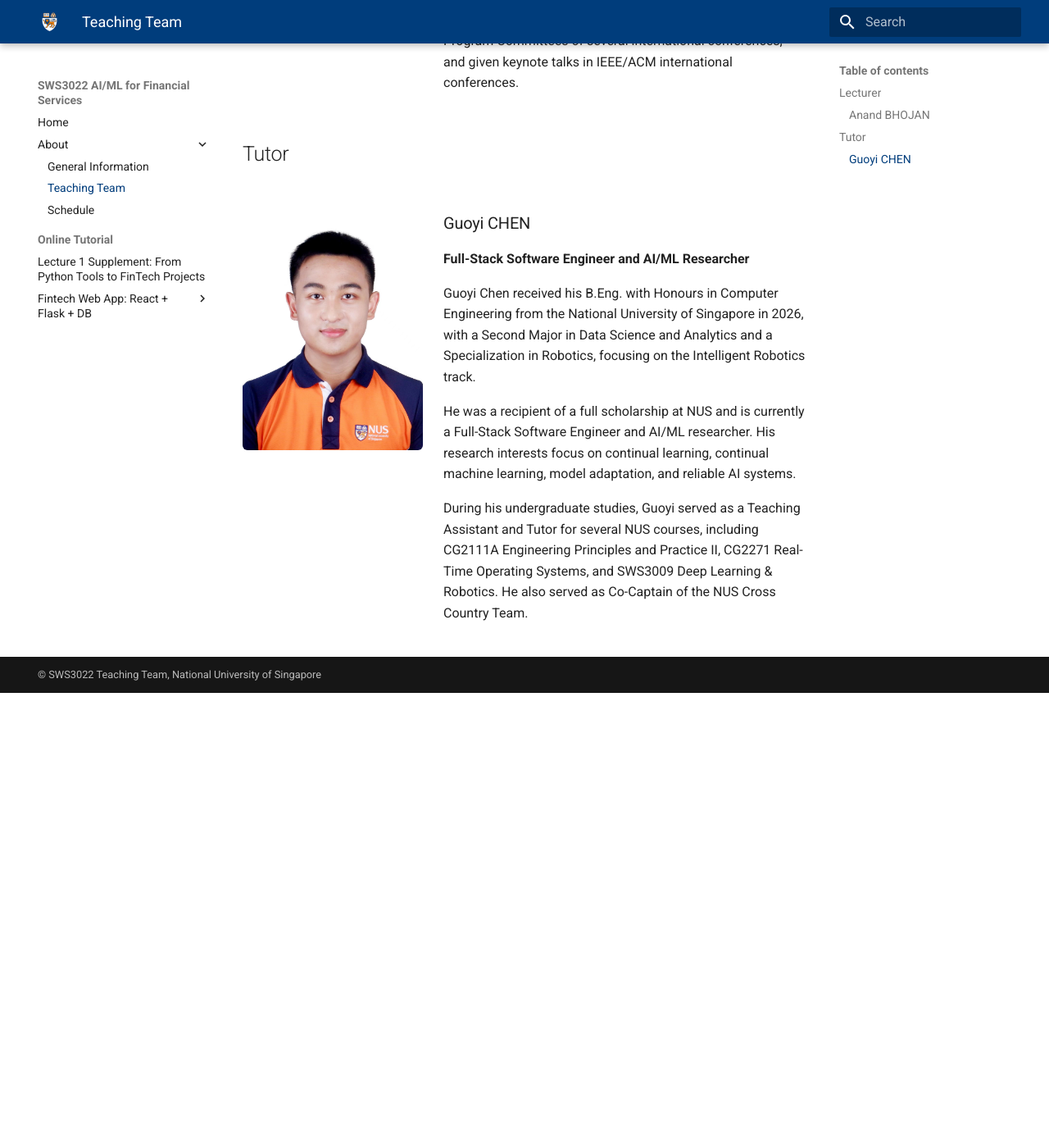
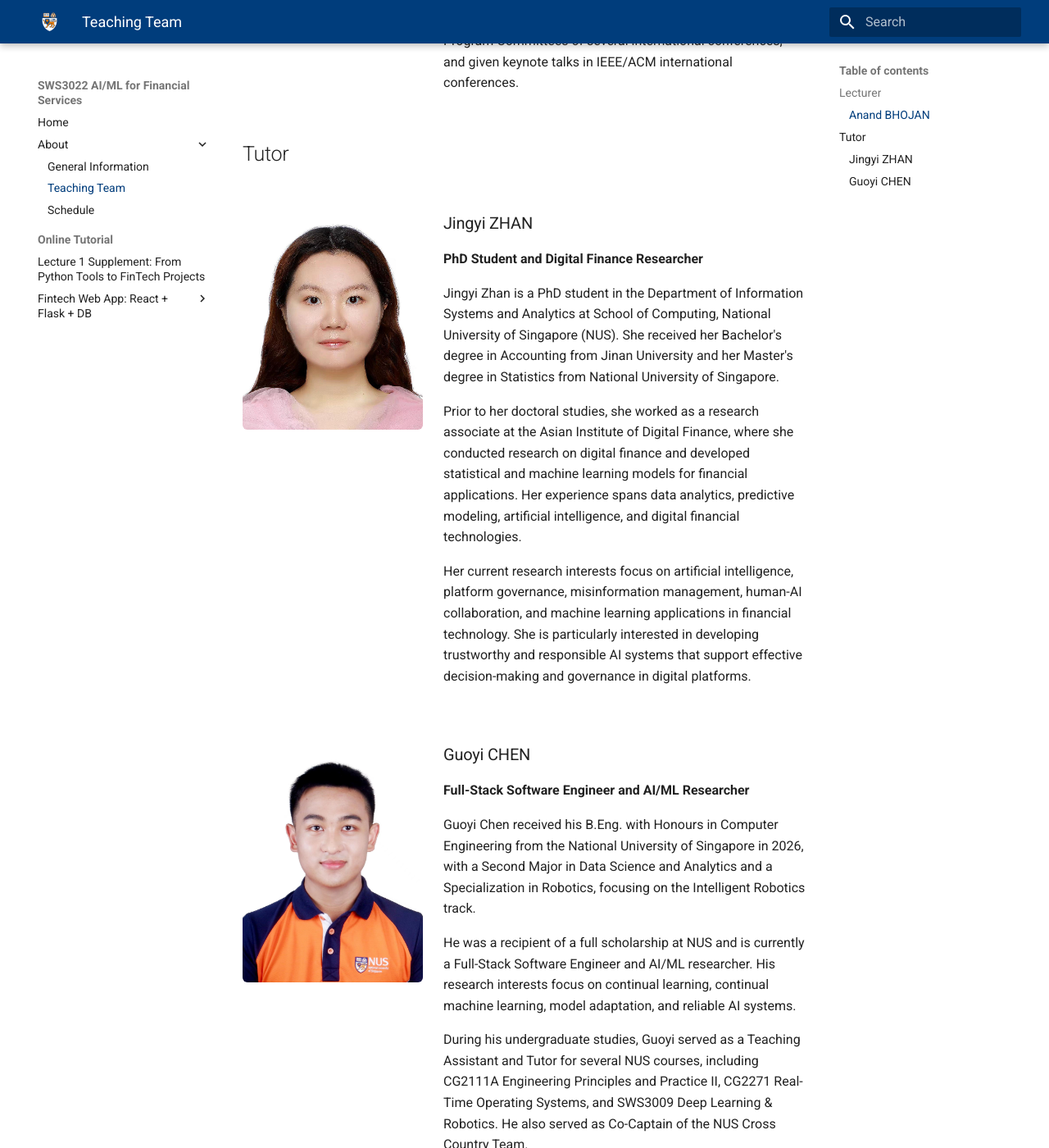
Before and after one commit to SWS3022/SWS3022.github.io, an MkDocs documentation site: the page built from docs/teaching-team.md, in a window 1280 px wide and 1400 px high, scrolled down 805 px. Shown: the whole window at 82% size. Built offline with MkDocs 1.6.1 and Material for MkDocs 9.7.7, drawn with Linux system fonts in a browser that asks for light colours; before the commit the page ends 1650 px from its top, so only the background shows below that.

Commit message:
Add Jingyi Zhan tutor profile

```diff
--- a/docs/teaching-team.md
+++ b/docs/teaching-team.md
@@ -28,6 +28,26 @@ Dr. Anand Bhojan has served as Organizing Chair and Program Chair of several int
 
 <div class="team-profile" markdown>
 
+![Jingyi Zhan](assets/images/zhanjingyi.jpeg)
+
+<div markdown>
+
+### Jingyi ZHAN
+
+**PhD Student and Digital Finance Researcher**
+
+Jingyi Zhan is a PhD student in the Department of Information Systems and Analytics at School of Computing, National University of Singapore (NUS). She received her Bachelor's degree in Accounting from Jinan University and her Master's degree in Statistics from National University of Singapore.
+
+Prior to her doctoral studies, she worked as a research associate at the Asian Institute of Digital Finance, where she conducted research on digital finance and developed statistical and machine learning models for financial applications. Her experience spans data analytics, predictive modeling, artificial intelligence, and digital financial technologies.
+
+Her current research interests focus on artificial intelligence, platform governance, misinformation management, human-AI collaboration, and machine learning applications in financial technology. She is particularly interested in developing trustworthy and responsible AI systems that support effective decision-making and governance in digital platforms.
+
+</div>
+
+</div>
+
+<div class="team-profile" markdown>
+
 ![Guoyi Chen](assets/images/chenguoyi.jpg)
 
 <div markdown>
```
Also changed, not shown: docs/assets/images/zhanjingyi.jpeg (added).
